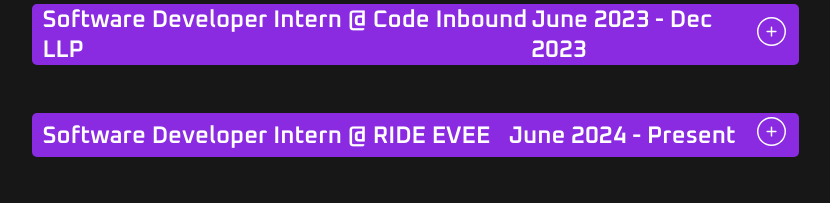
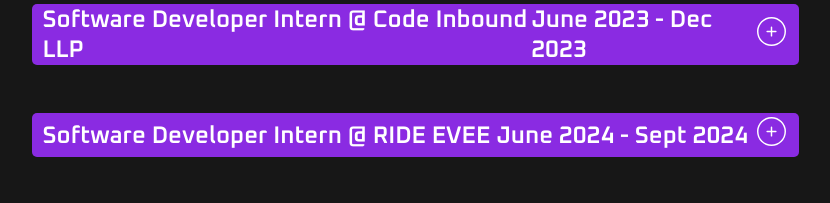
Before and after one commit to Anand930singh/Portfolio_website, a React (Create React App) app: page / in a window 1280 px wide. Shown: the part 1560-1763 px from the top of the page, without its empty margins (223-1053 px from the left). Built offline with nearby package versions, Linux system fonts and the light colour scheme; a web font is replaced by a local one.

Commit message:
Update Experience.js
Updated experience

```diff
--- a/src/components/Experience/Experience.js
+++ b/src/components/Experience/Experience.js
@@ -40,7 +40,7 @@
             <div className='expCard'>
                 <div className='expHeadingCard'>
                     <div className='companyName'>Software Developer Intern @ RIDE EVEE</div>
-                    <div className='timeDuration'>June 2024 - Present</div>
+                    <div className='timeDuration'>June 2024 - Sept 2024</div>
                     <div className='openCloseIcon'>{active && ind===1?(<CiCircleMinus onClick={()=>handleExp(null)} size={35} style={{ background: 'transparent' }} />):(<CiCirclePlus onClick={()=>handleExp(1)} size={35} style={{ background: 'transparent' }} />)}
                     </div>
                 </div>
```
